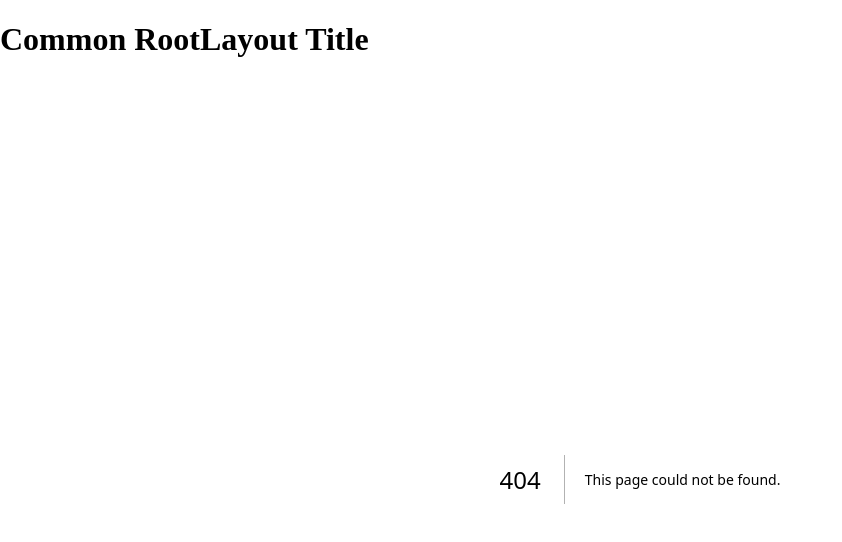
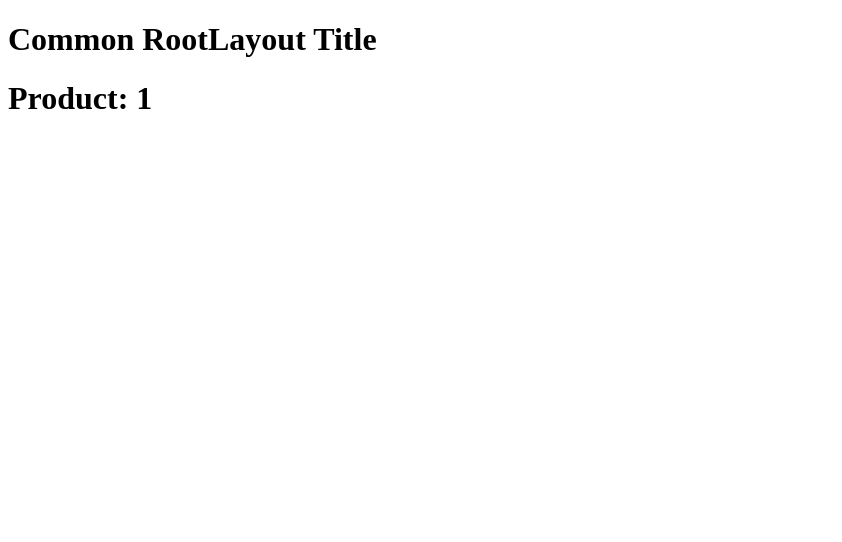
Before and after one commit to DanielBGC/next13-features, a Next.js app: page /dashboard/products/1 in a window 1280 px wide. Before the commit this address had no page. Shown: the top 542 px of the page, without its empty margins (0-842 px from the left). Built offline with nearby package versions, Linux system fonts and the light colour scheme.

Commit message:
Criando rotas dinâmicas na aplicação, recebendo valores na propriedade params

```diff
--- /dev/null
+++ b/src/app/dashboard/products/[id]/page.tsx
@@ -0,0 +1,9 @@
+type ProductPropsType = {
+  params: {
+    id: string;
+  };
+};
+
+export default function Product({ params }: ProductPropsType) {
+  return <h1>Product: {params.id}</h1>;
+}
```
